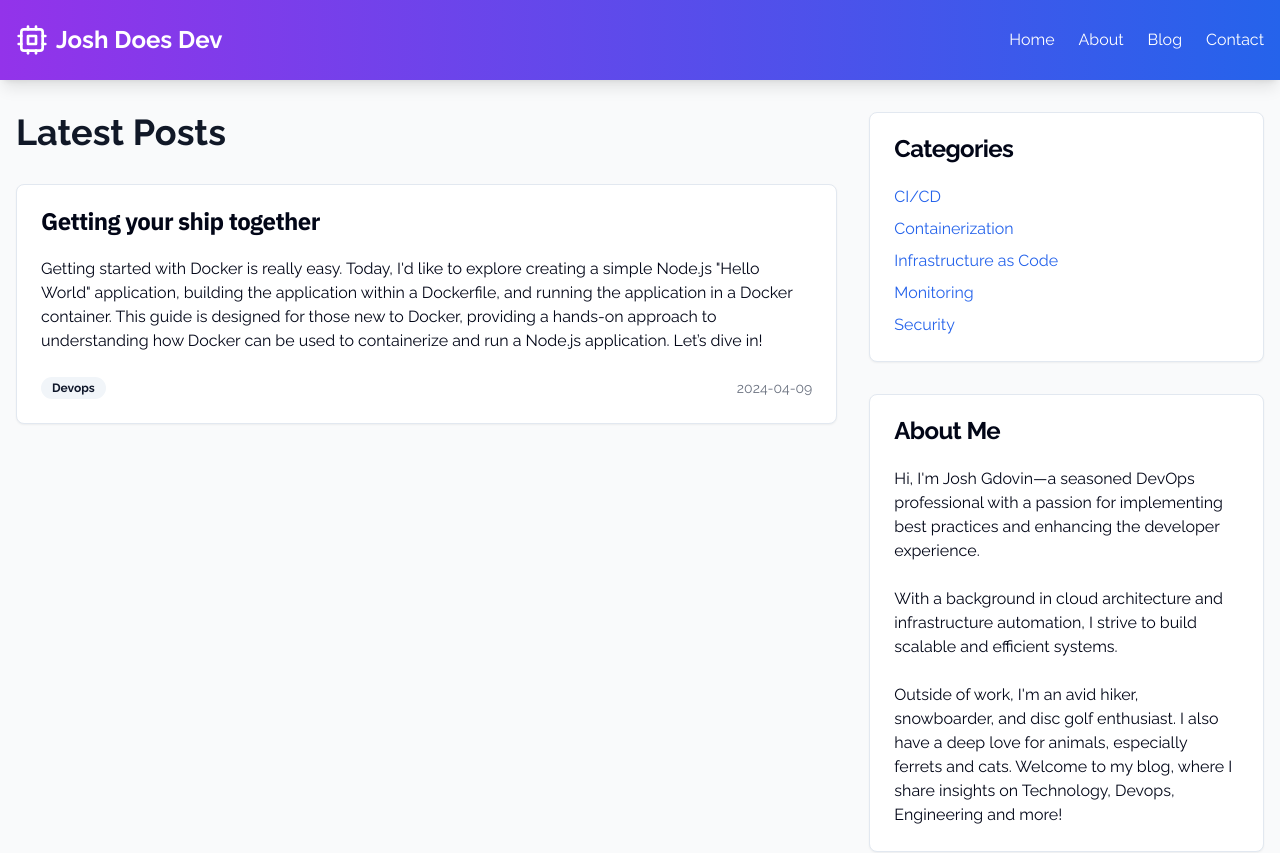
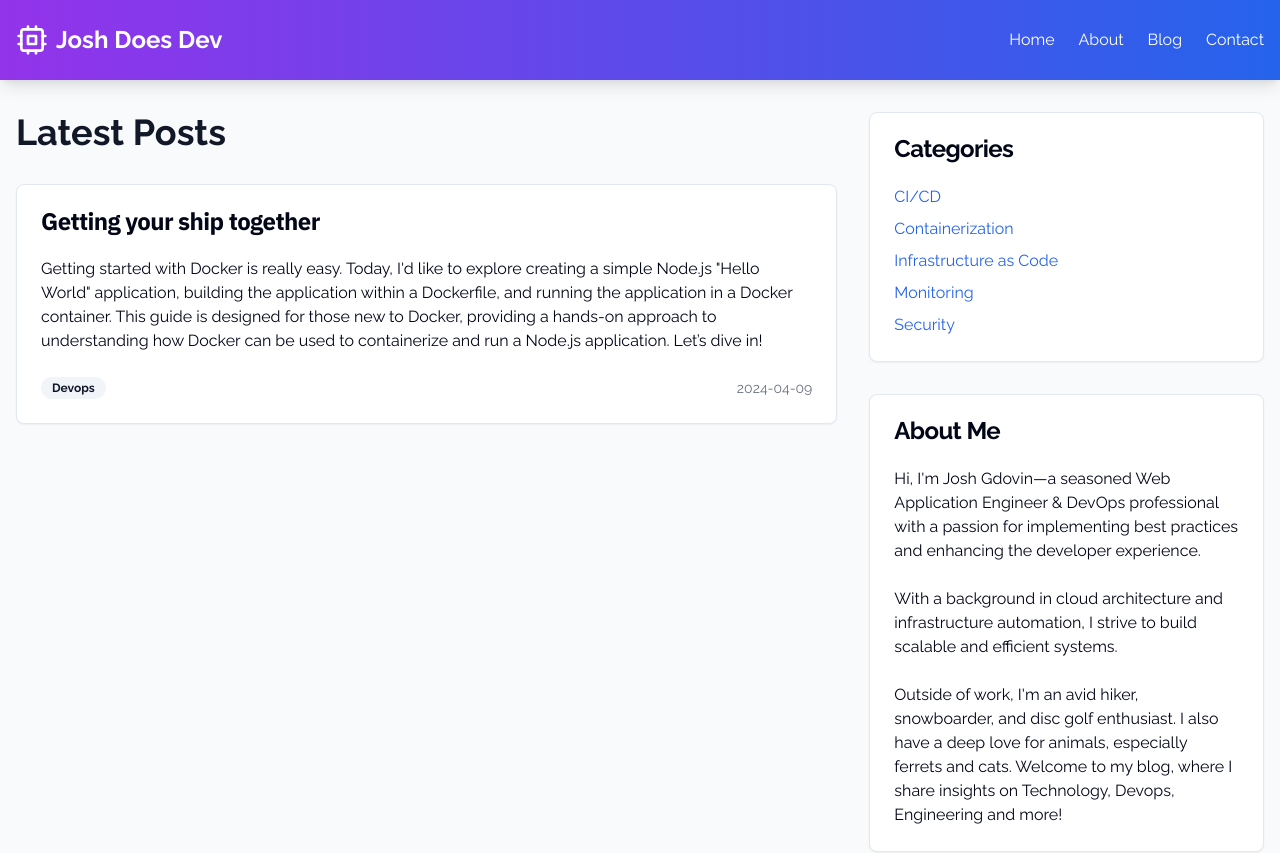
Before and after one commit to jgdovin/joshdoesdev, a Next.js app: page / in a window 1280 px wide. Shown: the top 853 px of the page. Built offline with nearby package versions, Linux system fonts and the light colour scheme.

Commit message:
fix build

```diff
--- a/src/app/page.tsx
+++ b/src/app/page.tsx
@@ -67,17 +67,17 @@ export default function Home() {
           </CardHeader>
           <CardContent className="flex flex-col gap-6">
             <p>
-              Hi, I'm Josh Gdovin—a seasoned DevOps professional with a passion
-              for implementing best practices and enhancing the developer
-              experience.
+              Hi, I&apos;m Josh Gdovin—a seasoned Web Application Engineer &
+              DevOps professional with a passion for implementing best practices
+              and enhancing the developer experience.
             </p>
             <p>
               With a background in cloud architecture and infrastructure
               automation, I strive to build scalable and efficient systems.
             </p>
             <p>
-              Outside of work, I'm an avid hiker, snowboarder, and disc golf
-              enthusiast. I also have a deep love for animals, especially
+              Outside of work, I&apos;m an avid hiker, snowboarder, and disc
+              golf enthusiast. I also have a deep love for animals, especially
               ferrets and cats. Welcome to my blog, where I share insights on
               Technology, Devops, Engineering and more!
             </p>
```
